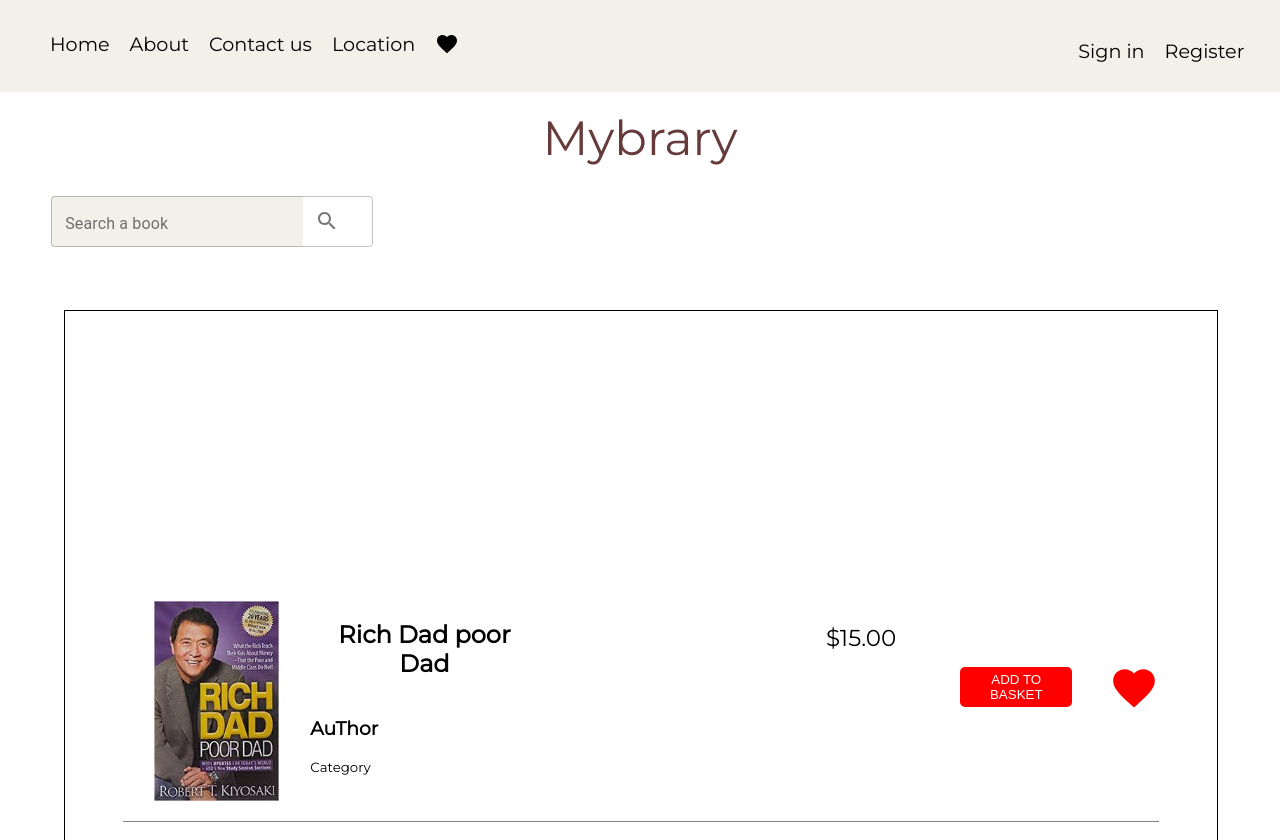
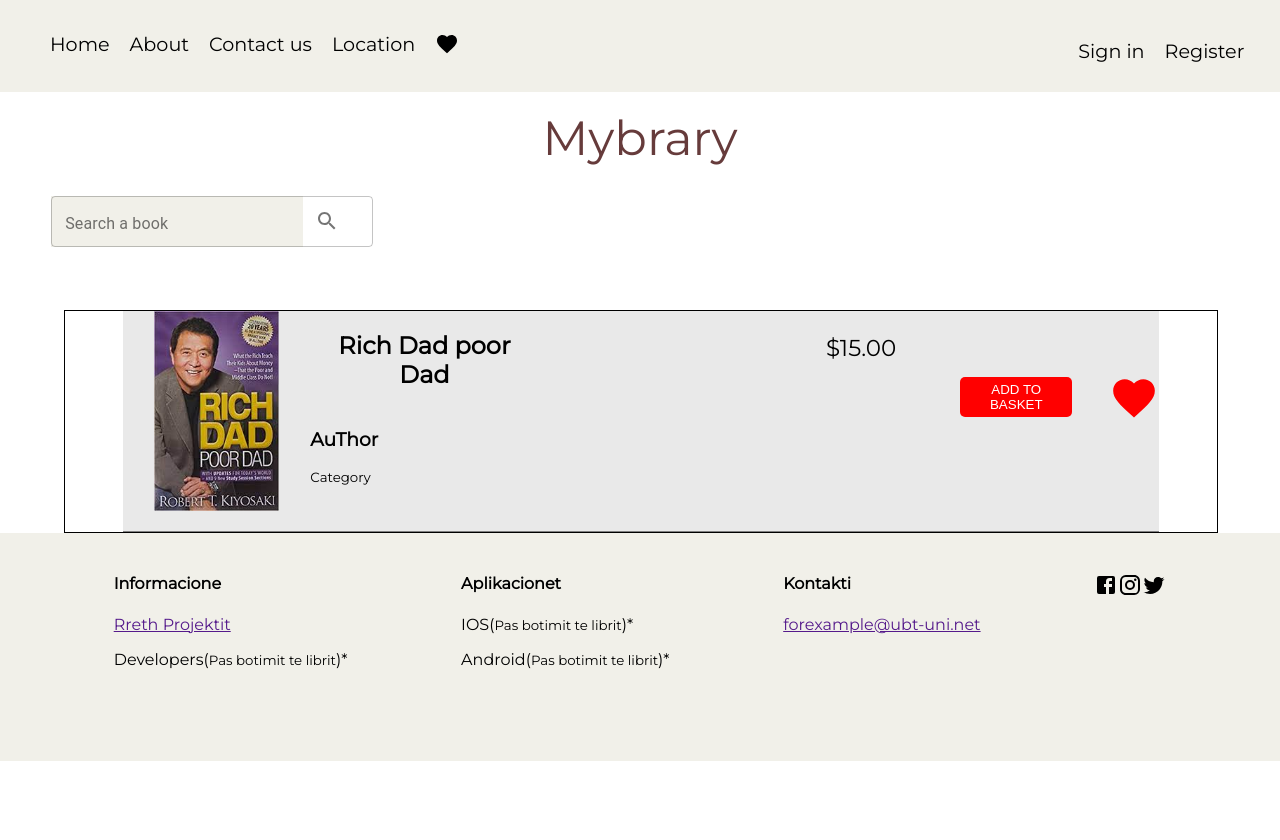
Before and after one commit to KastriotOrllati/Mybrary, a React (Create React App) app: page /Wishlist in a window 1280 px wide. Shown: the top 840 px of the page. After the commit the page ends 800 px from the top, so only its background shows below. Built offline with nearby package versions, Linux system fonts and the light colour scheme.

Commit message:
tried repairing something

```diff
--- a/src/Components/BookCard/BookCard.component.jsx
+++ b/src/Components/BookCard/BookCard.component.jsx
@@ -30,7 +30,7 @@ const BookCard = ({ book }) => {
       },
       media: {
         height: 300,
-        width: 230,
+        width: 180,
       },
     },
   });
--- a/src/Components/Navbar/Navbar.css
+++ b/src/Components/Navbar/Navbar.css
@@ -12,7 +12,6 @@
   position: fixed;
   width: 100%;
   transform: translateY(-15%);
-  margin-top: 0;
   padding-bottom: 80px;
 }
 
@@ -146,7 +145,7 @@
     transition: all 0.3s ease;
     z-index: 1000;
     height: 94vh;
-    position: fixed;
+    overflow: hidden;
   }
 
   .nav-item a {
@@ -155,7 +154,7 @@
 
   .nav-links {
     text-align: center;
-    padding: 1.2rem 4rem;
+    padding: 1rem 4rem;
   }
 
   .nav-links:hover {
@@ -164,7 +163,6 @@
   }
 
   .signin-div {
-    transform: translateY(5px);
     width: 95%;
   }
   .menu-icon {
--- a/src/Pages/Wishlist/Wishlist.module.css
+++ b/src/Pages/Wishlist/Wishlist.module.css
@@ -5,7 +5,7 @@
   align-items: center;
   margin-top: 10%;
   width: 90%;
-  height: 100vh;
+  height: auto;
   margin-left: 5%;
   border: thin solid black;
 }
@@ -13,9 +13,10 @@
   width: 90%;
   display: flex;
   overflow: hidden;
-  height: 25%;
+  height: 25vh;
   padding-bottom: 20px;
   border-bottom: thin grey solid;
+  background-color: rgb(233, 233, 233);
 }
 .productImage {
   padding-left: 3%;
@@ -54,7 +55,7 @@
   border-radius: 5px;
 }
 .productButton button:hover {
-  background-color: rgb(247, 83, 83);
+  background-color: rgb(172, 0, 0);
 }
 
 .productIcon {
```
